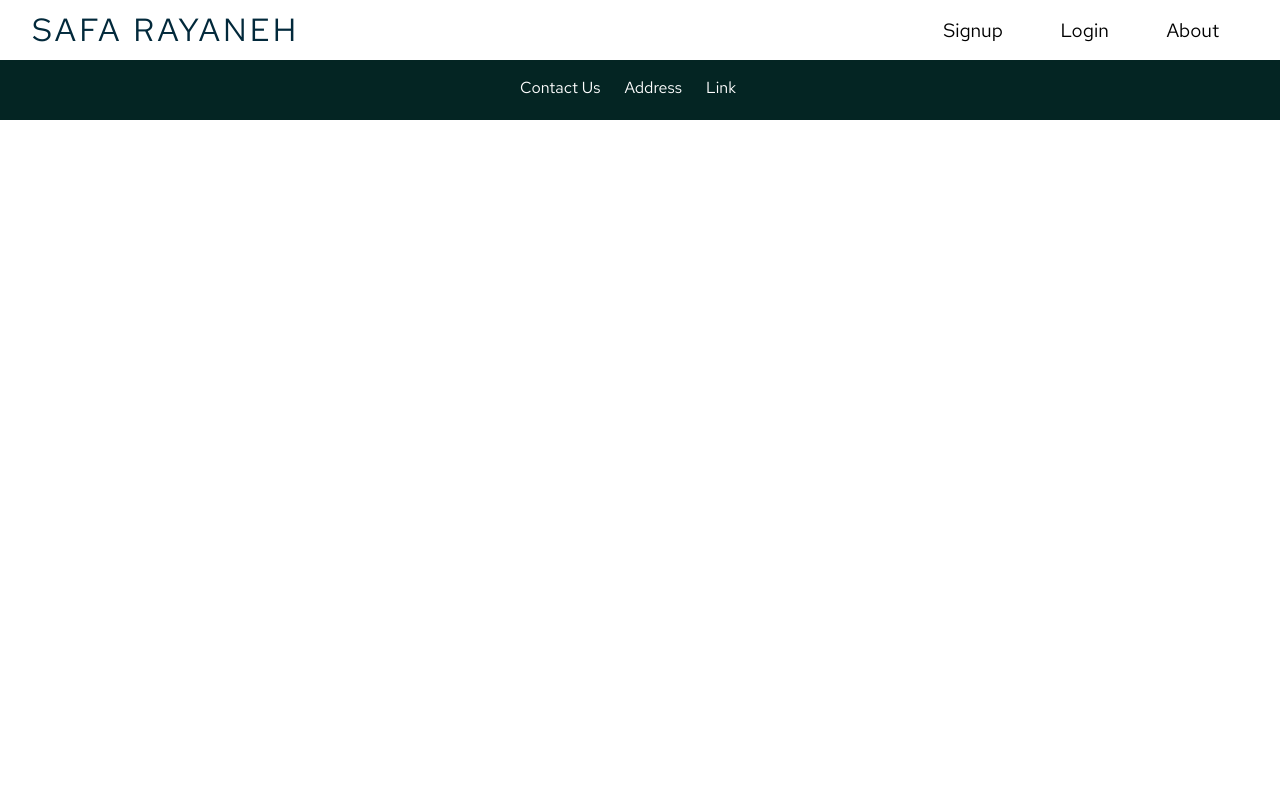
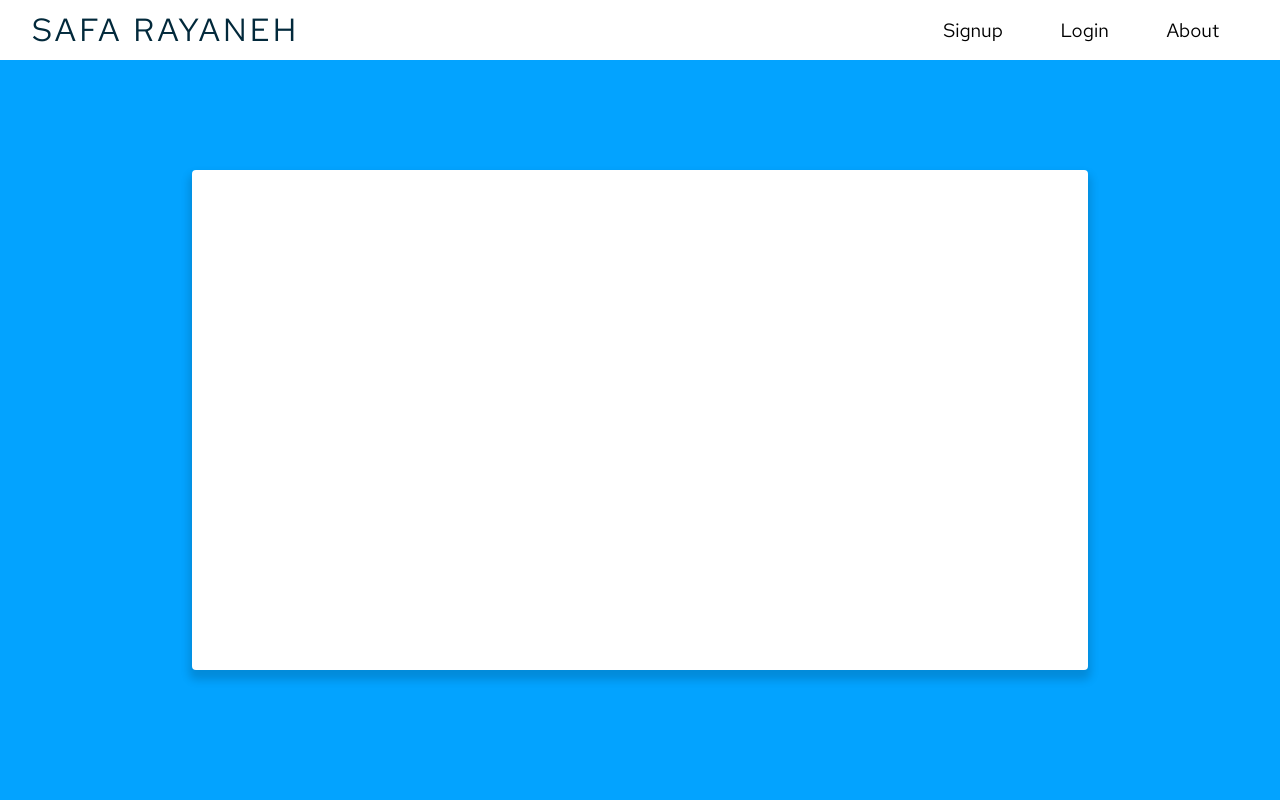
Before and after one commit to penkong/vue-safa, a Vue app in the folder safa/: page /user-land in a window 1280 px wide. Shown: the top 800 px of the page. Built offline with nearby package versions, Linux system fonts and the light colour scheme.

Commit message:
ui style through finishing

```diff
--- a/safa/src/App.vue
+++ b/safa/src/App.vue
@@ -30,12 +30,19 @@ html {
   font-family: 'Red Hat Text', sans-serif;
   overflow-x: hidden;
   height: 100%;
+
 }
 //
 body {
   box-sizing: border-box;
 }
 
+a,
+a:hover,
+a:active,
+a:focus {
+  outline: none;
+}
 #app {
   height: 100%;
   display: flex;
--- /dev/null
+++ b/safa/src/components/BigCard.vue
@@ -0,0 +1,37 @@
+<template>
+  <div class="about">
+    <div class="card"></div>
+  </div>
+</template>
+
+<script>
+  export default {
+    name: "BigCard"
+  }
+</script>
+
+
+<style scoped lang="scss">
+.about {
+  height: 90vh;
+  width: 100vw;
+  background: rgb(3, 163, 255);
+  display: flex;
+  justify-content: center;
+  align-items: center;
+  .card {
+    background: white;
+    display: inline-block;
+    min-width: 280px;
+    width: 70%;
+    min-height: 500px;
+    margin: 2rem auto;
+    margin-left: auto;
+    padding: 1rem;
+    justify-content: center;
+    align-items: center;
+    box-shadow: 0 7px 8px 3px rgba(0,0,0,.15);
+    border-radius: 4px;
+  }
+}
+</style>
--- a/safa/src/router.js
+++ b/safa/src/router.js
@@ -33,10 +33,16 @@ export default new Router({
         import(/* webpackChunkName: "about" */ "./views/Signup.vue")
     },
     {
-      path: "/userlanding",
+      path: "/user-land",
       name: "Signup",
       component: () =>
         import(/* webpackChunkName: "about" */ "./views/UserLanding.vue")
+    },
+    {
+      path: "/contact-us",
+      name: "ContactUs",
+      component: () =>
+        import(/* webpackChunkName: "about" */ "./views/ContactUs.vue")
     }
   ]
 });
--- /dev/null
+++ b/safa/src/views/ContactUs.vue
@@ -0,0 +1,15 @@
+<template>
+  <div class="contact-us">
+      <BigCard/>
+  </div>
+</template>
+
+<script>
+  export default {
+    name: "ContactUs"
+  }
+</script>
+
+
+<style scoped lang="scss">
+</style>
--- a/safa/src/views/UserLanding.vue
+++ b/safa/src/views/UserLanding.vue
@@ -1,13 +1,18 @@
 <template>
     <div>
-        UserLanding
+        <BigCard/>
+        <BigCard/>
+        <BigCard/>
     </div>
 </template>
 
 <script>
+    import BigCard from '../components/BigCard';
     export default {
         name: "UserLanding",
-
+        components: {
+            BigCard
+        }
     }
 </script>
 
```
